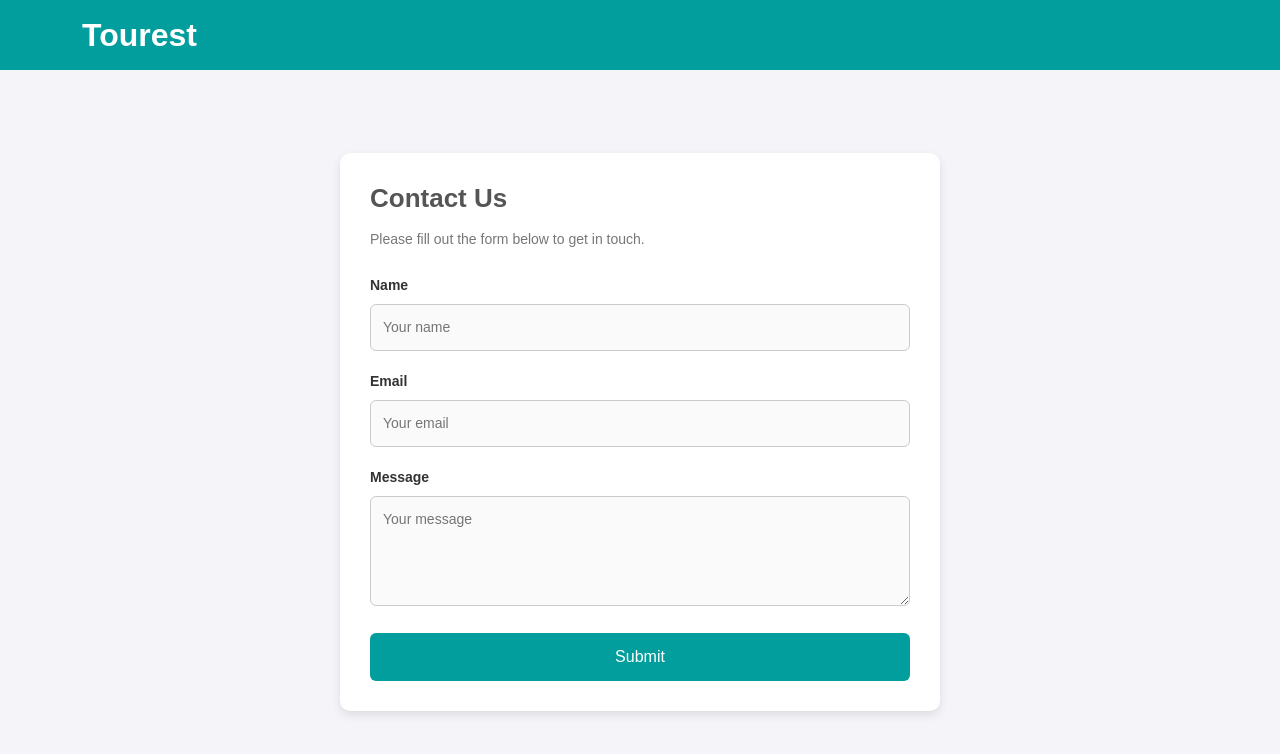
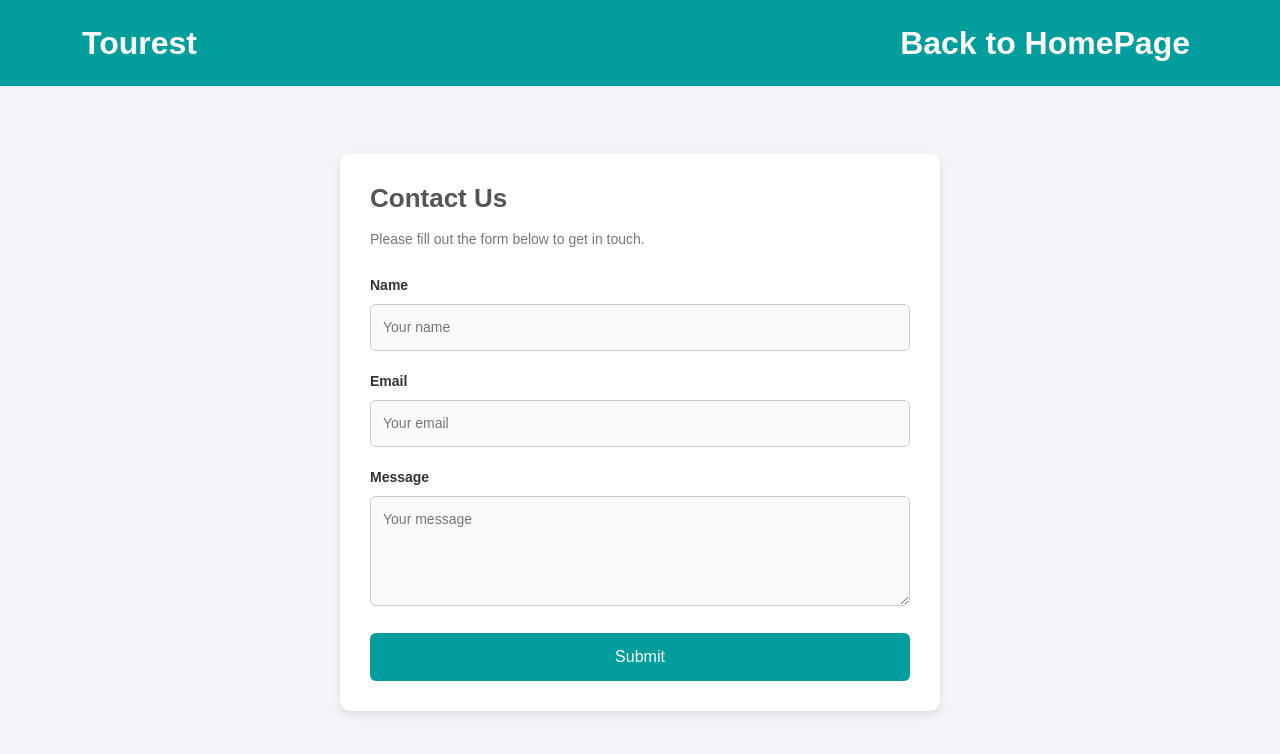
Before and after one commit to yatharth1cr/tourest, a React (Create React App) app in the folder homepage/: page /booking in a window 1280 px wide. Shown: the top 754 px of the page. Built offline with nearby package versions, Linux system fonts and the light colour scheme; a web font is replaced by a local one.

Commit message:
resolved few bugs

```diff
--- a/homepage/src/App.jsx
+++ b/homepage/src/App.jsx
@@ -52,6 +52,12 @@ const router = createBrowserRouter([
         <Booking />,
       </>
     ),
+    errorElement: (
+      <>
+        <Navbar />
+        <Error />,
+      </>
+    ),
   },
 ]);
 
--- a/homepage/src/components/navbar/Nav.jsx
+++ b/homepage/src/components/navbar/Nav.jsx
@@ -15,25 +15,42 @@ function Nav() {
     setIsOpen(false);
   };
 
+  // Determine whether to show "Back to HomePage" button
+  const showBackToHome = location.pathname !== "/";
+
+  // Determine whether to show full navbar content
+  const showNavbarContent = location.pathname === "/";
+
   return (
     <header className="header">
       <div className="container d-flex justify-content-between align-items-center">
         {/* Logo */}
         <h1 className="logo">
-          <a href="/" onClick={closeMenu}>
+          <Link to="/" onClick={closeMenu}>
             Tourest
-          </a>
+          </Link>
         </h1>
 
-        {/* Hamburger Menu */}
-        <div className="hamburger" onClick={toggleMenu}>
-          <span></span>
-          <span></span>
-          <span></span>
-        </div>
+        {/* Back to HomePage Button */}
+        {showBackToHome && (
+          <h1 className="logo" style={{ padding: "0.5rem" }}>
+            <Link to="/" onClick={closeMenu}>
+              Back to HomePage
+            </Link>
+          </h1>
+        )}
 
-        {/* Navigation */}
-        {location.pathname !== "/booking" && (
+        {/* Hamburger Menu (only on home page) */}
+        {showNavbarContent && (
+          <div className="hamburger" onClick={toggleMenu}>
+            <span></span>
+            <span></span>
+            <span></span>
+          </div>
+        )}
+
+        {/* Navigation (only on home page) */}
+        {showNavbarContent && (
           <nav className={`navbar ${isOpen ? "open" : ""}`}>
             <ul className="navbar-list">
               <li>
@@ -70,8 +87,8 @@ function Nav() {
           </nav>
         )}
 
-        {/* Booking Button */}
-        {location.pathname !== "/booking" && (
+        {/* Booking Button (only on home page) */}
+        {showNavbarContent && (
           <Link to="/booking" className="booking-button">
             <button className="btn-primary" onClick={closeMenu}>
               Booking Now
```
